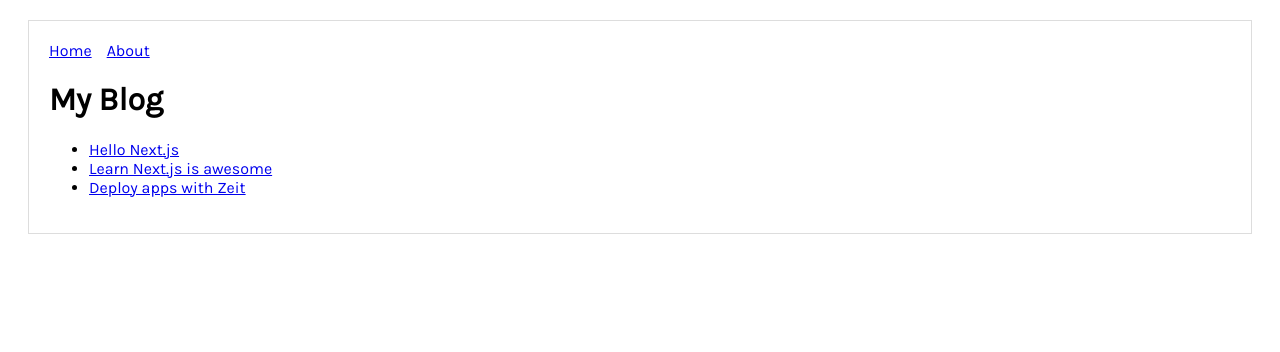
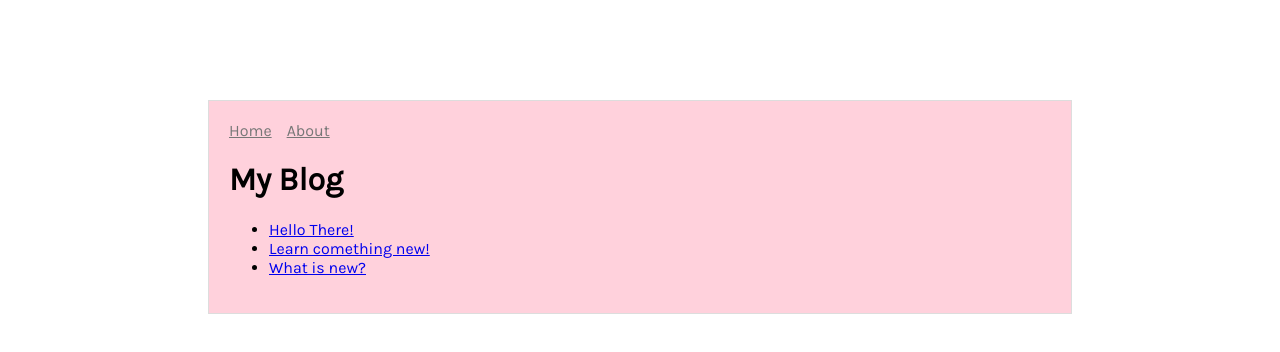
Before and after one commit to aficat/nextjs-boilerplate, a Next.js app: page / in a window 1280 px wide. Shown: the top 352 px of the page. Built offline with nearby package versions, Linux system fonts and the light colour scheme.

Commit message:
updated design of application

```diff
--- a/components/Header.js
+++ b/components/Header.js
@@ -1,7 +1,8 @@
 import Link from 'next/link'
 
 const linkStyle = {
-  marginRight: 15
+  marginRight: 15,
+  color: "#777"
 }
 
 const Header = () => (
--- a/components/MyLayout.js
+++ b/components/MyLayout.js
@@ -1,10 +1,13 @@
 import Header from './Header'
 
 const layoutStyle = {
-  margin: 20,
+  marginTop: 100,
+  marginLeft: 200,
+  marginRight: 200,
   padding: 20,
   border: '1px solid #DDD',
-  fontFamily: "'Karla', serif"
+  backgroundColor: '#ffd1dc',
+  fontFamily: "'Karla', serif",
 }
 
 const Layout = (props) => (
--- a/package.json
+++ b/package.json
@@ -12,8 +12,9 @@
   "author": "",
   "license": "ISC",
   "dependencies": {
+    "gh-pages": "^2.2.0",
     "next": "^6.1.1",
-    "react": "^16.4.2",
-    "react-dom": "^16.4.2"
+    "react": "^16.13.1",
+    "react-dom": "^16.13.1"
   }
 }
--- a/pages/index.js
+++ b/pages/index.js
@@ -14,9 +14,9 @@ export default () => (
     <link href='https://fonts.googleapis.com/css?family=Karla' rel='stylesheet' />
     <h1>My Blog</h1>
     <ul>
-      <PostLink id="hello-nextjs" title="Hello Next.js" />
-      <PostLink id="learn-nextjs" title="Learn Next.js is awesome" />
-      <PostLink id="deploy-nextjs" title="Deploy apps with Zeit" />
+      <PostLink id="hello" title="Hello There!" />
+      <PostLink id="new-content" title="Learn comething new!" />
+      <PostLink id="new-in" title="What is new?" />
     </ul>
   </Layout>
 )
```
Also changed, not shown: 1 other file (tests, documents, lock files or other folders).
